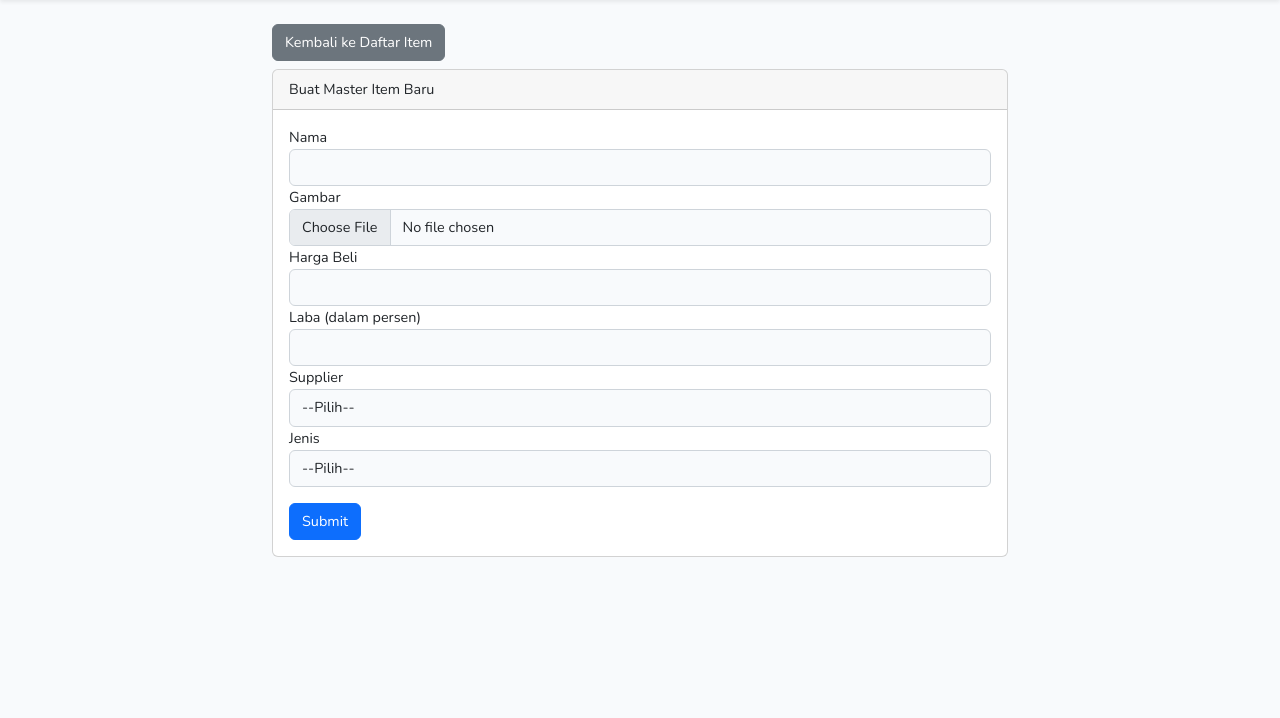
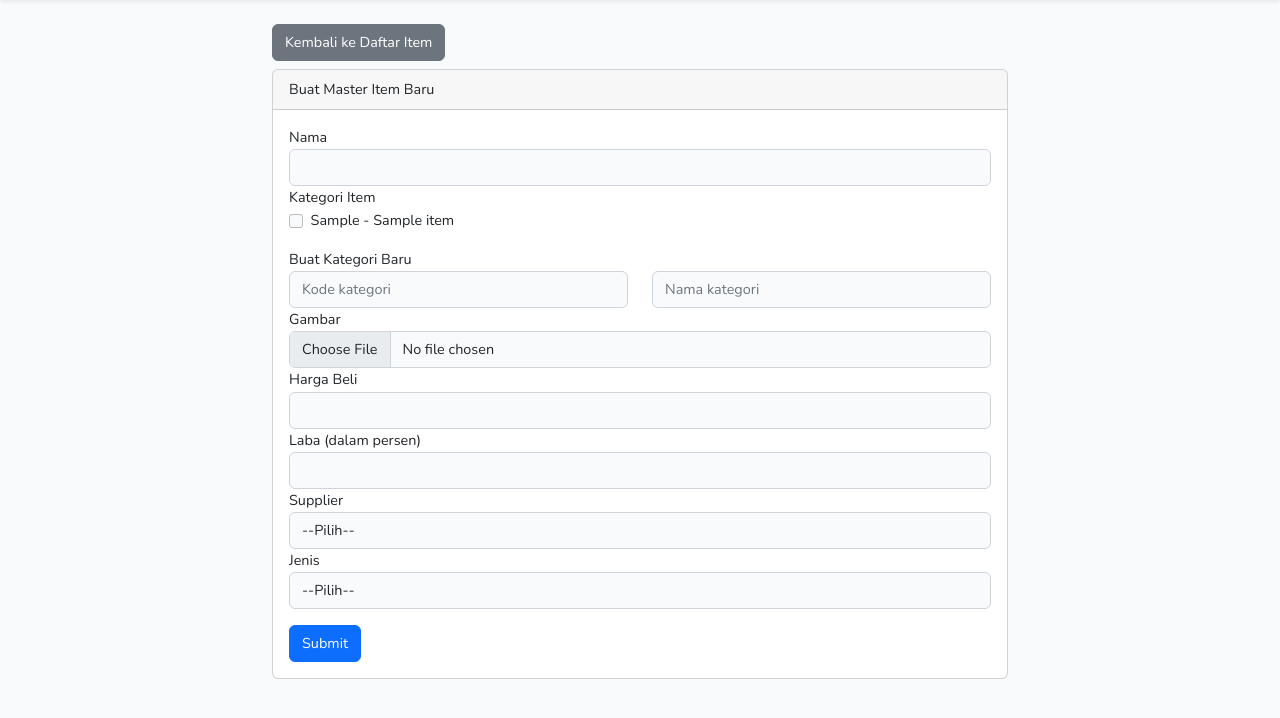
Before and after one commit to M-Surya-S/medifyid-test, a Laravel app: page /master-items/form/new in a window 1280 px wide. Shown: the part 55-773 px from the top of the page. Run offline with Laravel 9, Linux system fonts and the light colour scheme; tables that the repository leaves empty hold one stand-in row (values such as "Sample post"); style sheets or scripts are compiled from the project's sources; parts of the project's set-up code (start-up, migrations or seed data) failed here and were passed over.

Commit message:
feat(kategori): add field kategori in master item

```diff
--- a/app/Http/Controllers/MasterItemsController.php
+++ b/app/Http/Controllers/MasterItemsController.php
@@ -2,6 +2,7 @@
 
 namespace App\Http\Controllers;
 
+use App\Models\KategoriItem;
 use App\Models\MasterItem;
 use Illuminate\Http\Request;
 use Illuminate\Support\Facades\Storage;
@@ -43,12 +44,18 @@ class MasterItemsController extends Controller
     public function formView($method, $id = 0)
     {
         if ($method == 'new') {
-            $item = [];
+            $item = new MasterItem;
         } else {
-            $item = MasterItem::find($id);
+            $item = MasterItem::findOrFail($id);
         }
+
         $data['item'] = $item;
         $data['method'] = $method;
+        $data['kategoriItems'] = KategoriItem::orderBy('nama')->get();
+        $data['selectedKategoriIds'] = $method == 'edit'
+            ? $item->kategoriItems()->pluck('kategori_items.id')->toArray()
+            : [];
+
         return view('master_items.form.index', $data);
     }
 
@@ -67,6 +74,10 @@ class MasterItemsController extends Controller
             'supplier' => ['required', 'string', 'max:255'],
             'jenis' => ['required', 'string', 'max:255'],
             'gambar' => ['required', 'image', 'mimes:jpg,jpeg,png,webp', 'max:2048'],
+            'kategori_ids' => ['nullable', 'array'],
+            'kategori_ids.*' => ['integer', 'exists:kategori_items,id'],
+            'kategori_baru_nama' => ['nullable', 'required_with:kategori_baru_kode', 'string', 'max:255'],
+            'kategori_baru_kode' => ['nullable', 'required_with:kategori_baru_nama', 'string', 'max:255', 'unique:kategori_items,kode'],
         ]);
 
         if ($method == 'new') {
@@ -99,6 +110,18 @@ class MasterItemsController extends Controller
         } else {
             $data_item->save();
         }
+
+        $kategoriIds = $request->input('kategori_ids', []);
+
+        if ($request->filled('kategori_baru_nama') && $request->filled('kategori_baru_kode')) {
+            $kategoriBaru = KategoriItem::create([
+                'nama' => $validated['kategori_baru_nama'],
+                'kode' => $validated['kategori_baru_kode'],
+            ]);
+            $kategoriIds[] = $kategoriBaru->id;
+        }
+
+        $data_item->kategoriItems()->sync(array_unique($kategoriIds));
 
         return redirect('master-items');
     }
--- a/resources/views/master_items/form/form.blade.php
+++ b/resources/views/master_items/form/form.blade.php
@@ -10,6 +10,45 @@
     <div class="form-group">
         <label>Nama</label>
         <input type="text" class="form-control" name="nama" required value="{{ $item->nama ?? '' }}">
+    </div>
+
+    <div class="form-group">
+        <label>Kategori Item</label>
+        @if ($kategoriItems->isEmpty())
+            <p class="text-muted">Belum ada kategori.</p>
+        @else
+            @foreach ($kategoriItems as $kategori)
+                <div class="form-check">
+                    <input type="checkbox" class="form-check-input" name="kategori_ids[]" value="{{ $kategori->id }}"
+                        id="kategori-{{ $kategori->id }}"
+                        @if (in_array($kategori->id, $selectedKategoriIds)) checked @endif>
+                    <label class="form-check-label" for="kategori-{{ $kategori->id }}">
+                        {{ $kategori->kode }} - {{ $kategori->nama }}
+                    </label>
+                </div>
+            @endforeach
+        @endif
+        @error('kategori_ids')
+            <small class="text-danger">{{ $message }}</small>
+        @enderror
+    </div>
+
+    <div class="form-group mt-3">
+        <label>Buat Kategori Baru</label>
+        <div class="row">
+            <div class="col-md-6">
+                <input type="text" class="form-control" name="kategori_baru_kode" value="{{ old('kategori_baru_kode') }}" placeholder="Kode kategori">
+            </div>
+            <div class="col-md-6">
+                <input type="text" class="form-control" name="kategori_baru_nama" value="{{ old('kategori_baru_nama') }}" placeholder="Nama kategori">
+            </div>
+        </div>
+        @error('kategori_baru_kode')
+            <small class="text-danger">{{ $message }}</small>
+        @enderror
+        @error('kategori_baru_nama')
+            <small class="text-danger">{{ $message }}</small>
+        @enderror
     </div>
 
     <div class="form-group">
```
